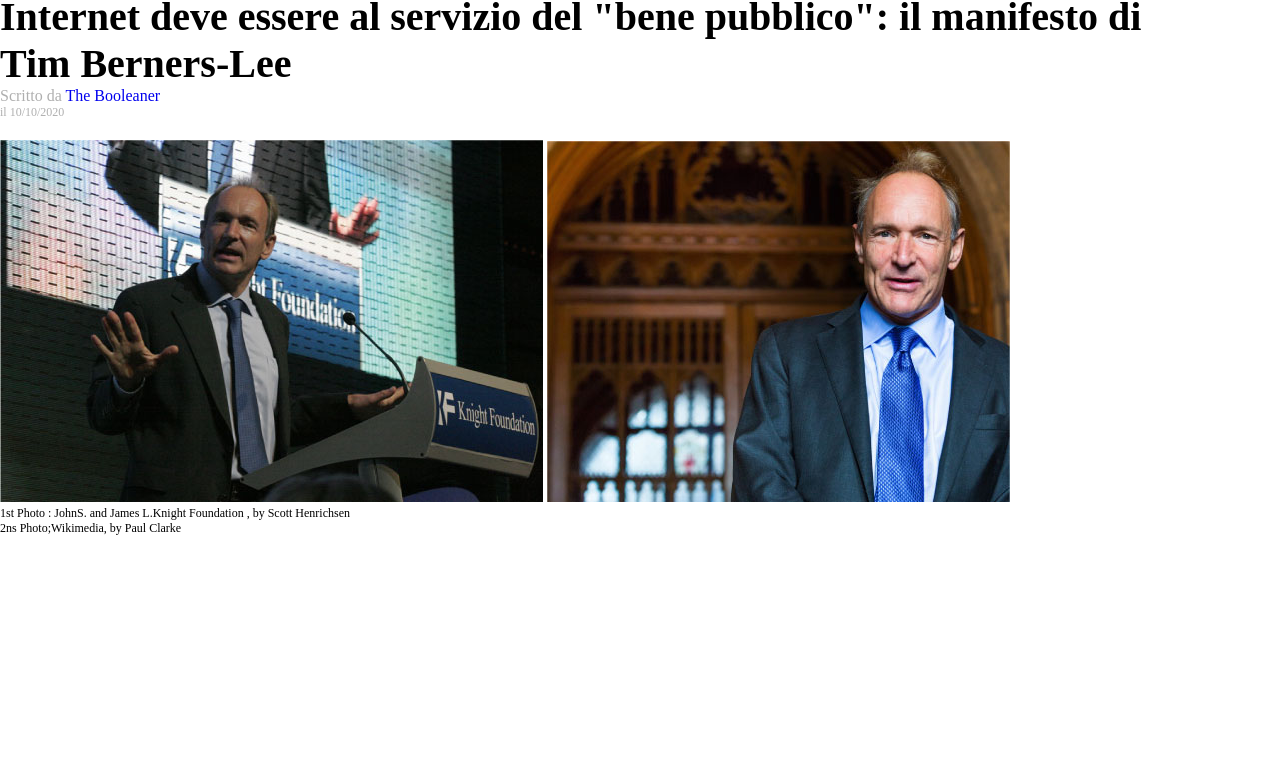
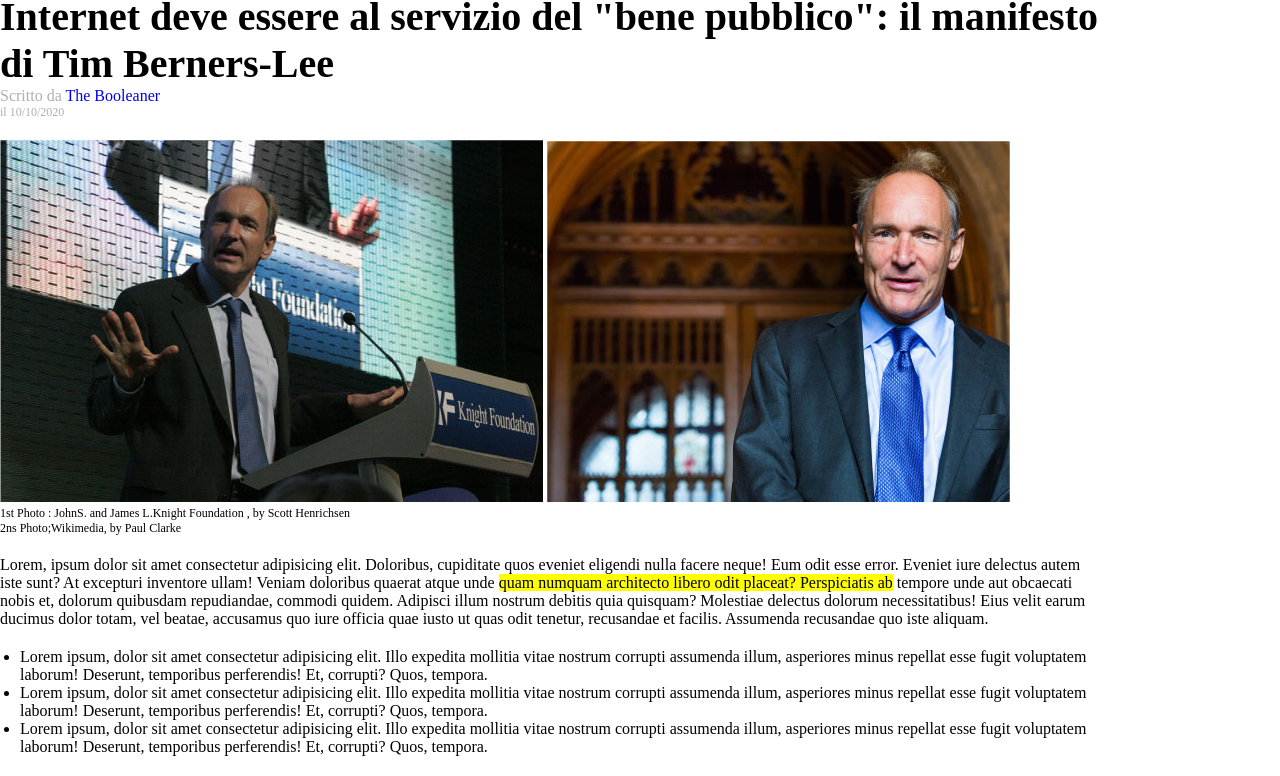
Before and after one commit to DamianoCasolari/html-css-booleaner, a plain HTML site: page index.html in a window 1280 px wide. Shown: the part 82-858 px from the top of the page. Before the commit the page ends 800 px from the top, so only its background shows below. Drawn offline with Linux system fonts and the light colour scheme.

Commit message:
add info + ul

```diff
--- a/css/style.css
+++ b/css/style.css
@@ -1,6 +1,6 @@
 * {
     margin: 0;
-    padding: 0;
+
     box-sizing: border-box;
 }
 
@@ -17,7 +17,7 @@
 }
 
 #app-main {
-    width: 1200px;
+    width: 1100px;
 }
 
 h1 {
@@ -40,3 +40,11 @@ section {
 #photo-Tim>p {
     font-size: 12px;
 }
+
+#info>p>span {
+    background-color: yellow;
+}
+
+ul {
+    padding: 0 0 0 20px;
+}
--- a/index.html
+++ b/index.html
@@ -27,9 +27,33 @@
             <p>1st Photo : JohnS. and James L.Knight Foundation , by Scott Henrichsen <br> 2ns Photo;Wikimedia, by Paul
                 Clarke</p>
         </section>
-        <section id="photo-Tim">
+        <section id="info">
+            <p> Lorem, ipsum dolor sit amet consectetur adipisicing elit. Doloribus, cupiditate quos eveniet eligendi
+                nulla facere neque! Eum odit esse error. Eveniet iure delectus autem iste sunt? At excepturi inventore
+                ullam!
+                Veniam doloribus quaerat atque unde <span>quam numquam architecto libero odit placeat? Perspiciatis
+                    ab</span> tempore unde aut obcaecati nobis et, dolorum quibusdam repudiandae, commodi quidem.
+                Adipisci illum nostrum debitis quia quisquam?
+                Molestiae delectus dolorum necessitatibus! Eius velit earum ducimus dolor totam, vel beatae, accusamus
+                quo iure officia quae iusto ut quas odit tenetur, recusandae et facilis. Assumenda recusandae quo iste
+                aliquam.
+            </p>
+        </section>
+        <section id="list">
+            <ul>
+                <li>Lorem ipsum, dolor sit amet consectetur adipisicing elit. Illo expedita mollitia vitae nostrum
+                    corrupti assumenda illum, asperiores minus repellat esse fugit voluptatem laborum! Deserunt,
+                    temporibus perferendis! Et, corrupti? Quos, tempora.</li>
+                <li> Lorem ipsum, dolor sit amet consectetur adipisicing elit. Illo expedita mollitia vitae nostrum
+                    corrupti assumenda illum, asperiores minus repellat esse fugit voluptatem laborum! Deserunt,
+                    temporibus perferendis! Et, corrupti? Quos, tempora.</li>
+                <li> Lorem ipsum, dolor sit amet consectetur adipisicing elit. Illo expedita mollitia vitae nostrum
+                    corrupti assumenda illum, asperiores minus repellat esse fugit voluptatem laborum! Deserunt,
+                    temporibus perferendis! Et, corrupti? Quos, tempora.</li>
+            </ul>
+        </section>
 
-        </section>
+
 
     </main>
     <!-- /#app-main -->
```
